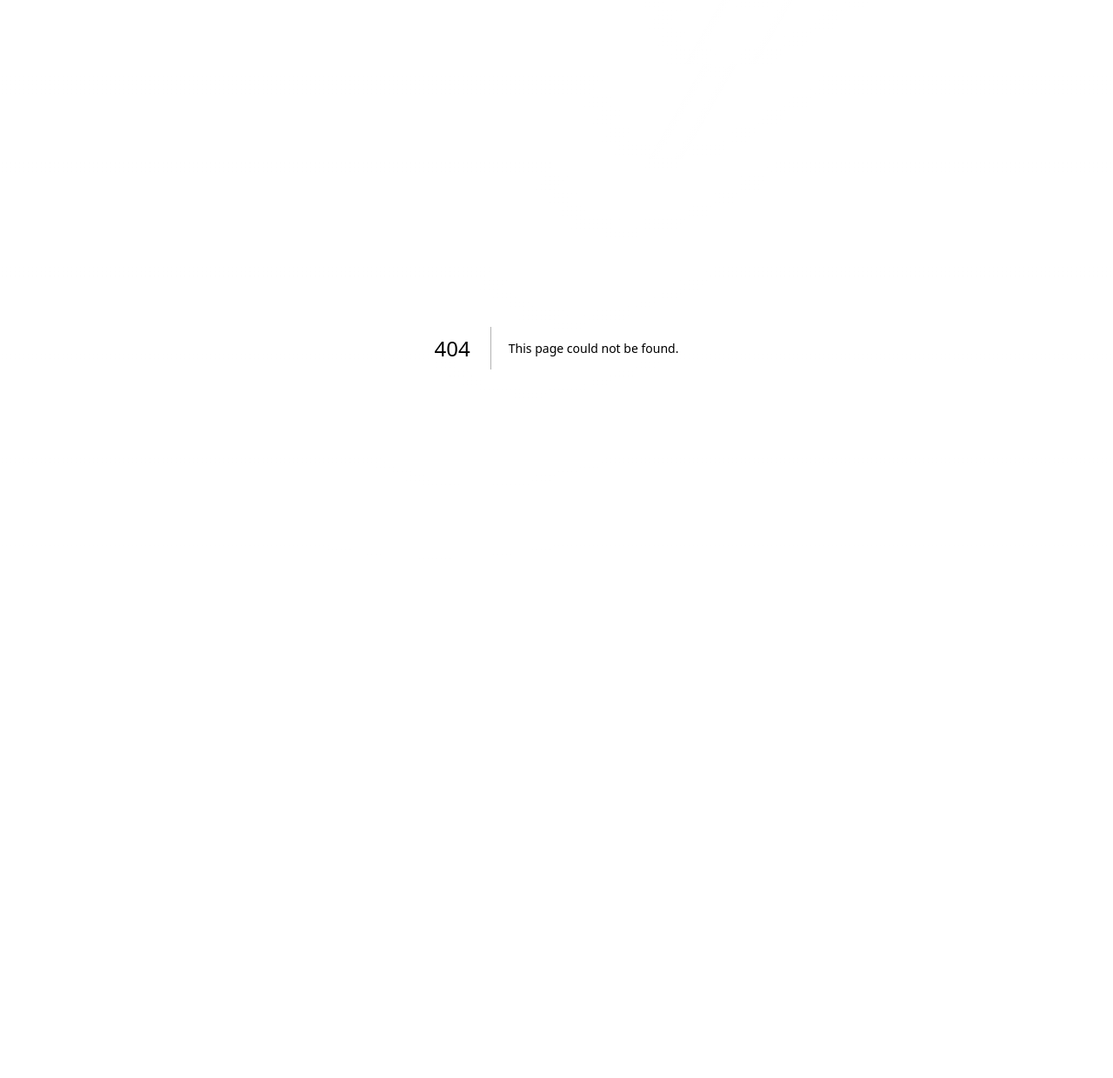
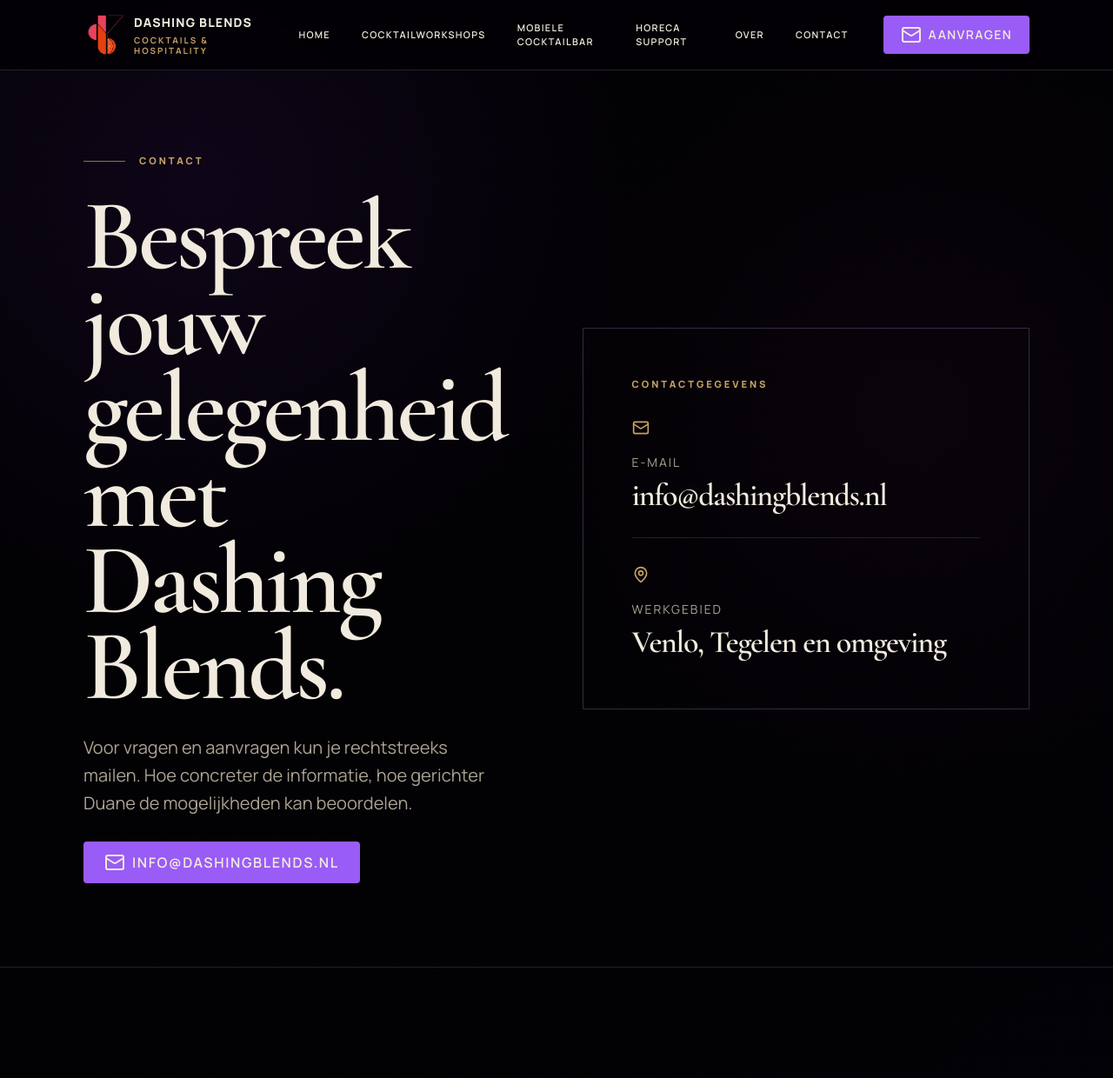
Before and after one commit to VolkerWillems/dashing-blends, a Next.js app: page /contact in a window 1280 px wide. Before the commit this address had no page. Shown: the top 1240 px of the page at 87% size. Before the commit the page ends 800 px from the top, so only its background shows below. Built offline with nearby package versions, Linux system fonts and the light colour scheme.

Commit message:
Add contact page with real business details

```diff
--- /dev/null
+++ b/app/contact/page.tsx
@@ -0,0 +1,106 @@
+import type { Metadata } from "next";
+import Link from "next/link";
+import { ArrowRight, Mail, MapPin } from "lucide-react";
+
+import { Button } from "@/components/ui/button";
+import { SiteFooter } from "@/components/site-footer";
+import { SiteHeader } from "@/components/site-header";
+
+export const metadata: Metadata = {
+  title: "Contact | Dashing Blends",
+  description:
+    "Neem contact op met Dashing Blends voor een cocktailworkshop, mobiele cocktailbar of horecaondersteuning in Venlo en omgeving.",
+};
+
+const details = [
+  "Gewenste datum en tijden",
+  "Locatie van de opdracht",
+  "Aantal deelnemers of gasten",
+  "Cocktailworkshop, mobiele bar of horeca support",
+  "Eventuele wensen voor cocktails en mocktails",
+  "Beschikbare voorzieningen op locatie",
+];
+
+export default function ContactPage() {
+  return (
+    <main className="overflow-hidden">
+      <SiteHeader />
+
+      <section className="section-shell grid min-h-[72dvh] items-center gap-12 py-16 lg:grid-cols-[0.9fr_1.1fr] lg:py-24">
+        <div className="fade-up flex flex-col gap-7 lg:pr-10">
+          <div className="flex items-center gap-4">
+            <span className="h-px w-12 bg-secondary/70" />
+            <span className="eyebrow-copy text-secondary">Contact</span>
+          </div>
+          <h1 className="display-copy text-6xl leading-[0.86] text-foreground sm:text-7xl xl:text-[7.2rem]">
+            Bespreek jouw gelegenheid met Dashing Blends.
+          </h1>
+          <p className="max-w-2xl text-lg leading-8 text-muted-foreground sm:text-xl">
+            Voor vragen en aanvragen kun je rechtstreeks mailen. Hoe concreter de informatie, hoe gerichter Duane de mogelijkheden kan beoordelen.
+          </p>
+          <Button asChild size="lg" className="w-fit uppercase tracking-[0.1em]">
+            <a href="mailto:info@dashingblends.nl?subject=Aanvraag%20Dashing%20Blends">
+              <Mail data-icon="inline-start" />
+              info@dashingblends.nl
+            </a>
+          </Button>
+        </div>
+
+        <div className="subtle-panel fade-up border border-border p-8 sm:p-12 lg:p-14">
+          <p className="eyebrow-copy text-secondary">Contactgegevens</p>
+          <div className="mt-8 grid gap-8">
+            <a href="mailto:info@dashingblends.nl" className="group border-b border-border/70 pb-7">
+              <Mail className="size-5 text-secondary" aria-hidden />
+              <p className="mt-5 text-sm uppercase tracking-[0.14em] text-muted-foreground">E-mail</p>
+              <p className="display-copy mt-2 text-3xl transition group-hover:text-secondary sm:text-4xl">
+                info@dashingblends.nl
+              </p>
+            </a>
+            <div>
+              <MapPin className="size-5 text-secondary" aria-hidden />
+              <p className="mt-5 text-sm uppercase tracking-[0.14em] text-muted-foreground">Werkgebied</p>
+              <p className="display-copy mt-2 text-3xl sm:text-4xl">Venlo, Tegelen en omgeving</p>
+            </div>
+          </div>
+        </div>
+      </section>
+
+      <section className="soft-section border-y border-border/70 py-24 sm:py-32">
+        <div className="section-shell grid gap-12 lg:grid-cols-[0.78fr_1.22fr] lg:items-start">
+          <div className="fade-up">
+            <p className="eyebrow-copy text-secondary">Vermeld bij een aanvraag</p>
+            <h2 className="display-copy mt-5 text-5xl leading-[0.92] sm:text-6xl xl:text-7xl">
+              De informatie die nodig is voor een passend antwoord.
+            </h2>
+          </div>
+
+          <div className="grid gap-px overflow-hidden border border-border bg-border sm:grid-cols-2">
+            {details.map((detail, index) => (
+              <div key={detail} className="fade-up bg-card p-7 sm:p-9">
+                <p className="display-copy text-4xl text-primary/55">0{index + 1}</p>
+                <p className="mt-6 text-base leading-7">{detail}</p>
+              </div>
+            ))}
+          </div>
+        </div>
+      </section>
+
+      <section className="section-shell py-24 sm:py-32">
+        <div className="fade-up grid gap-8 border-y border-border/70 py-12 md:grid-cols-[1fr_auto] md:items-center">
+          <div>
+            <p className="eyebrow-copy text-secondary">Eerst de diensten bekijken?</p>
+            <h2 className="display-copy mt-4 text-4xl sm:text-5xl">Bekijk wat Dashing Blends op locatie kan verzorgen.</h2>
+          </div>
+          <Button asChild variant="outline" size="lg" className="uppercase tracking-[0.1em]">
+            <Link href="/#diensten">
+              Naar de diensten
+              <ArrowRight data-icon="inline-end" />
+            </Link>
+          </Button>
+        </div>
+      </section>
+
+      <SiteFooter />
+    </main>
+  );
+}
```
